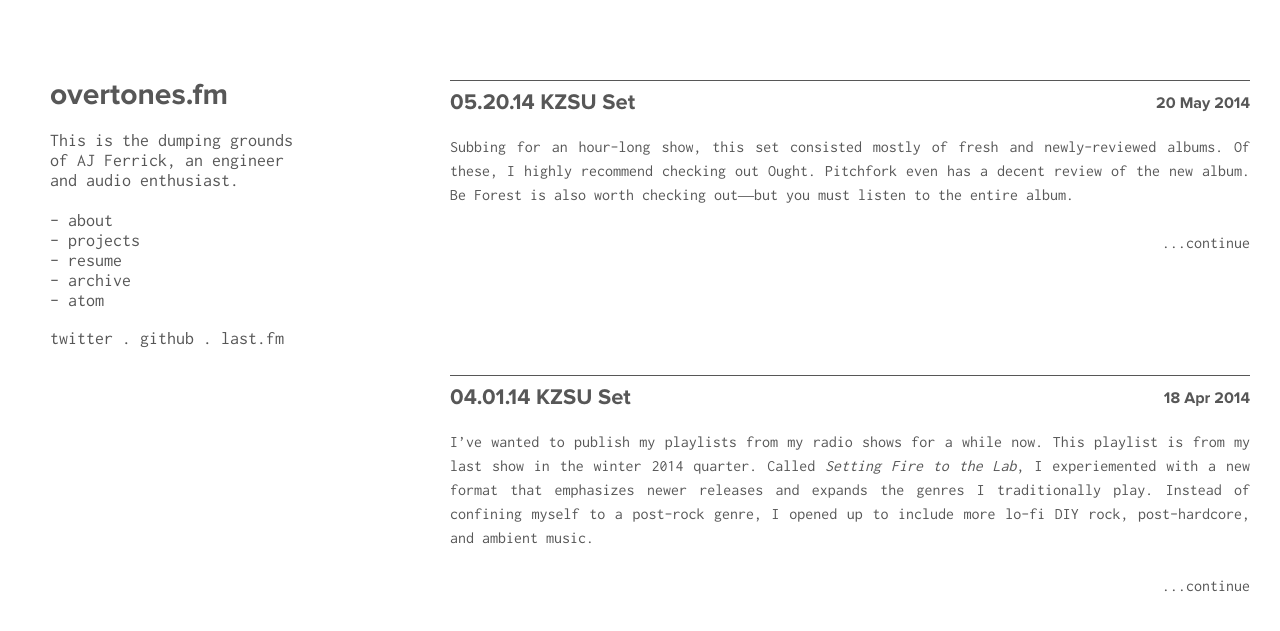
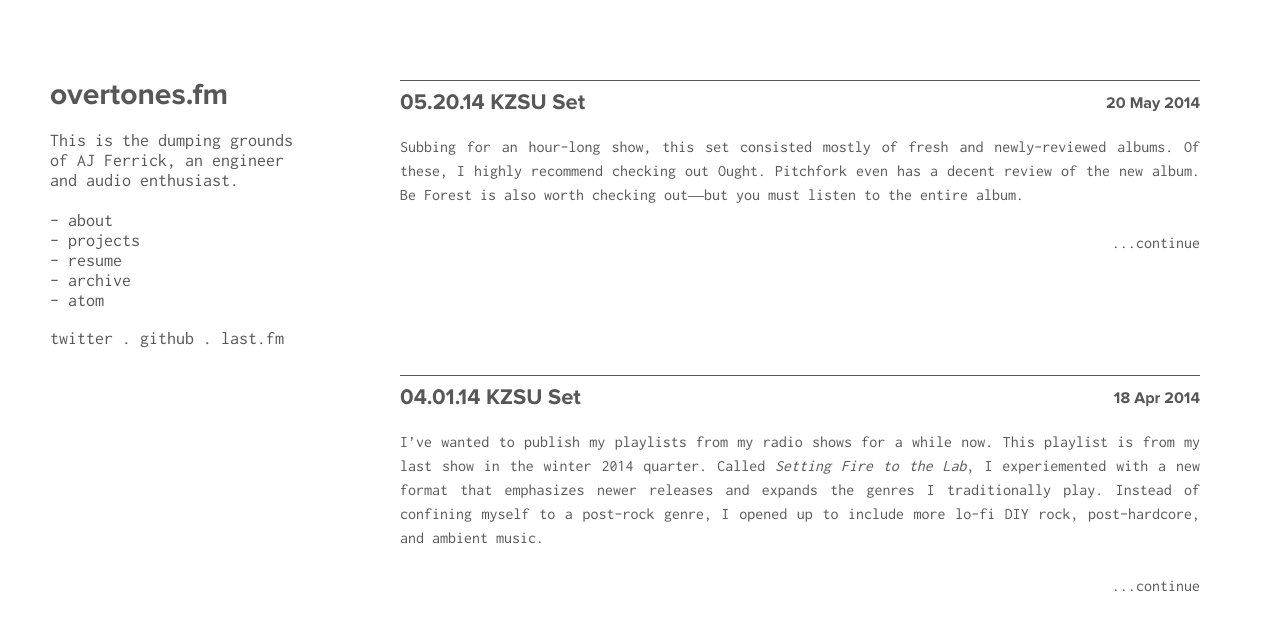
Before and after one commit to ajferrick/blog, a Jekyll site: the page built from index.html, in a window 1280 px wide. Shown: the top 631 px of the page. Built offline with Jekyll 4.4.1, drawn with Linux system fonts in a browser that asks for light colours; nearby versions of some CDN libraries.

Commit message:
Adding some padding to the right

```diff
--- a/css/master.css
+++ b/css/master.css
@@ -56,6 +56,7 @@ a:hover {
 section {
     width: 800px;
     float: right;
+    padding: 0 50px 0 0;
 }
 section article {
     margin: 0 0 120px 0;
```
